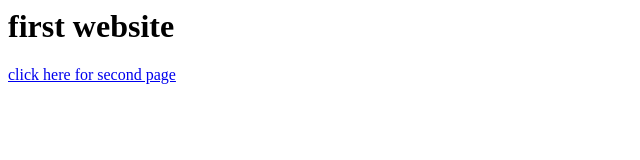
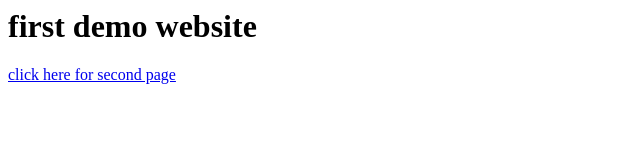
Before and after one commit to AmolDalwai2910/firstwebsite, a plain HTML site: page index.html in a window 1280 px wide. Shown: the whole page, without its empty margins (0-640 px from the left). Drawn offline with Linux system fonts and the light colour scheme.

Commit message:
Update index.html

```diff
--- a/index.html
+++ b/index.html
@@ -1,2 +1,2 @@
-<h1>first website</h1>
+<h1>first demo website</h1>
 <a href="secondpage.html">click here for second page</a>
```
